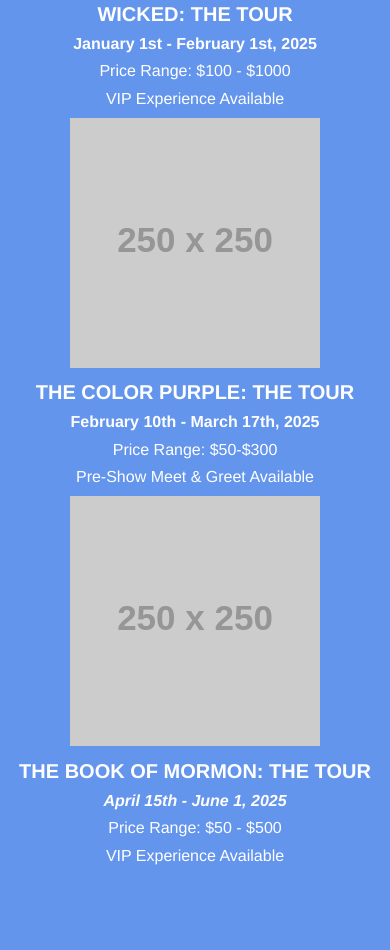
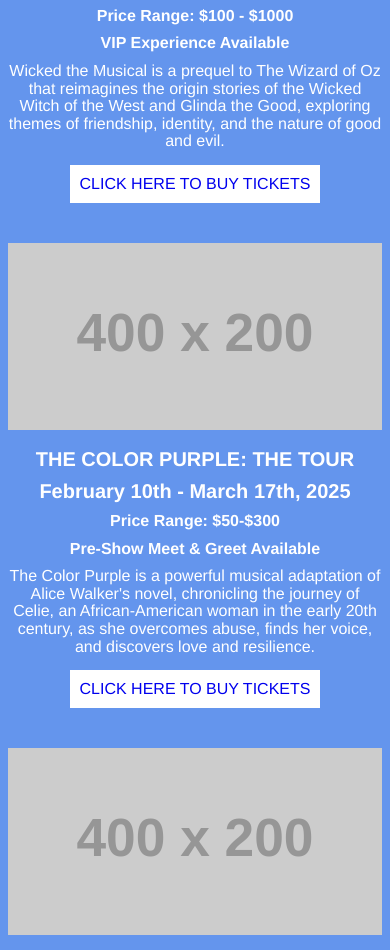
Before and after one commit to jenidub/ct_m4_event_center_website, a plain HTML site: page events.html in a window 390 px wide. Shown: the part 1026-1976 px from the top of the page. Before the commit the page ends 1920 px from the top, so only its background shows below. Drawn offline with Linux system fonts and the light colour scheme; placeholder pictures from the web are drawn by us.

Commit message:
Completed mobile-first structure and styling for events.html

```diff
--- a/css/events.css
+++ b/css/events.css
@@ -12,7 +12,7 @@
 
 /* Element Level Styling */
 h1, h2, h3, h4, p {
-    margin: 10px 0px;
+    margin: 5px 0;
 }
 
 h1 {
@@ -28,16 +28,20 @@
 }
 
 /* Class Level Styling */
-.section-container {
+.header-container {
     display: flex;
     flex-direction: column;
     justify-content: center;
     align-items: center;
-    margin: 20px 0px;
+    margin: 10px 0px;
     width: 100%;
 }
 
-.primary-image {
+.event-card {
+    margin: 15px 0px;
+}
+
+.event-card-img {
     width: 100%;
     max-width: fit-content;
     margin: 10px 0px;
@@ -79,3 +83,37 @@
     color: #6F5E5C;
     background-color: white;
 }
+
+/* Header Section Styling */
+.header-title-text {
+    font-family: 'Trebuchet MS', 'Lucida Sans Unicode', 'Lucida Grande', 'Lucida Sans', Arial, sans-serif;
+    text-align: center;
+    margin: 10px 0;
+}
+
+/* Events Info Card Styling */
+#event-container,
+.event-card-text {
+    display: flex;
+    flex-direction: column;
+    justify-content: center;
+    align-items: center;
+}
+
+.event-card-text {
+    margin-bottom: 10px;
+}
+
+.event-buy-link {
+    background-color: white;
+    color: black;
+    width: fit-content;
+    height: fit-content;
+    margin: 0 auto;
+    padding: 10px;
+}
+
+.event-buy-link a {
+    text-decoration: none;
+    text-transform: uppercase;
+}
--- a/events.html
+++ b/events.html
@@ -7,7 +7,7 @@
     <link rel="stylesheet" href="./css/events.css">
 </head>
 <body>
-    <!-- Create a simple navbar with links to all pages -->
+    <!-- Start of Navbar -->
     <nav>
         <ul>
             <li><a href="index.html">Home</a></li>
@@ -17,39 +17,68 @@
             <li><a href="#">Contact Us</a></li>
         </ul>
     </nav>
-    <header class="section-container" id="header-container">
+    <!-- End of Navbar -->
+    <header class="events-container header-container">
         <img class="primary-image title-image" src="https://placehold.co/350" alt="">
         <div id="header-title">
-            <h1 id="header-title-text">The Musical Festival Events Calendar</h1>
-            <h2 id="header-title-text">Check out the upcoming tours that will be at The Musical Festival soon!</h2>
+            <h1 class="header-title-text">The Musical Festival Events Calendar</h1>
+            <h2 class="header-title-text">
+                <em>Check out the following shows handselected for their popularity!</em>
+            </h2>
         </div>
     </header>
     <section class="section-container" id="event-container">
         <div class="event-card" id="event-1-wicked">
-            <img class="featured-card-img" src="https://placehold.co/250" alt="">
-            <div class="featured-card-text">
+            <img class="event-card-img" src="https://placehold.co/400x200" alt="">
+            <div class="event-card-text">
                 <h3 style="text-transform: uppercase;">Wicked: The Tour</h3>
-                <h4>January 1st - February 1st, 2025</h4>
-                <p>Price Range: $100 - $1000</p>
-                <p>VIP Experience Available</p>
+                <h3>January 1st - February 1st, 2025</h3>
+                <h4>Price Range: $100 - $1000</h4>
+                <h4>VIP Experience Available</h4>
+                <p>
+                    Wicked the Musical is a prequel to The Wizard of Oz that reimagines the
+                    origin stories of the Wicked Witch of the West and Glinda the Good,
+                    exploring themes of friendship, identity, and the nature of good and evil.
+                </p>
+            </div>
+            <div class="event-buy-link">
+                <a href="#">Click Here to Buy Tickets</a>
             </div>
         </div>
         <div class="event-card" id="event-2-color-purple">
-            <img class="featured-card-img" src="https://placehold.co/250" alt="">
-            <div class="featured-card-text">
+            <img class="event-card-img" src="https://placehold.co/400x200" alt="">
+            <div class="event-card-text">
                 <h3 style="text-transform: uppercase;">The Color Purple: The Tour</h3>
-                <h4>February 10th - March 17th, 2025</h4>
-                <p>Price Range: $50-$300</p>
-                <p>Pre-Show Meet & Greet Available</p>
+                <h3>February 10th - March 17th, 2025</h3>
+                <h4>Price Range: $50-$300</h4>
+                <h4>Pre-Show Meet & Greet Available</h4>
+                <p>
+                    The Color Purple is a powerful musical adaptation of Alice Walker's novel,
+                    chronicling the journey of Celie, an African-American woman in the early
+                    20th century, as she overcomes abuse, finds her voice, and discovers
+                    love and resilience.
+                </p>
+            </div>
+            <div class="event-buy-link">
+                <a href="#">Click Here to Buy Tickets</a>
             </div>
         </div>
         <div class="event-card" id="event-3-book-mormon">
-            <img class="featured-card-img" src="https://placehold.co/250" alt="">
-            <div class="featured-card-text">
+            <img class="event-card-img" src="https://placehold.co/400x200" alt="">
+            <div class="event-card-text">
                 <h3 style="text-transform: uppercase;">The Book of Mormon: The Tour</h3>
-                <h4><i>April 15th - June 1, 2025</i></h4>
-                <p>Price Range: $50 - $500</p>
-                <p>VIP Experience Available</p>
+                <h3><i>April 15th - June 1, 2025</i></h3>
+                <h4>Price Range: $50 - $500</h4>
+                <h4>VIP Experience Available</h4>
+                <p>
+                    The Book of Mormon is a hilarious and irreverent musical comedy
+                    that follows two young Mormon missionaries as they attempt to
+                    share their religion with a remote Ugandan village, blending
+                    satire with heartfelt moments.
+                </p>
+            </div>
+            <div class="event-buy-link">
+                <a href="#">Click Here to Buy Tickets</a>
             </div>
         </div>
     </section>
```
Also changed, not shown: index.html (+5 -5 lines).
